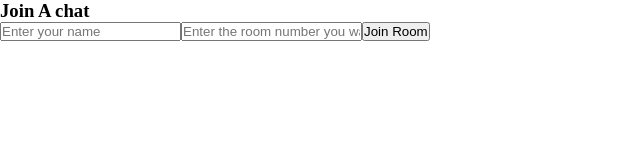
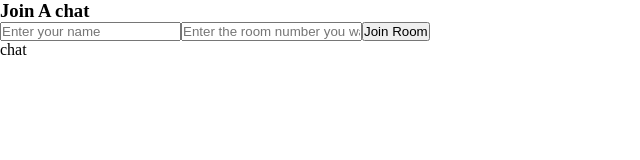
Before and after one commit to Wanjie-Ryan/chat-client, a React (Create React App) app: page / in a window 1280 px wide. Shown: the top 160 px of the page, without its empty margins (0-640 px from the left). Built offline with nearby package versions, Linux system fonts and the light colour scheme; no server answers.

Commit message:
sockets-client

```diff
--- a/src/components/IO/io.jsx
+++ b/src/components/IO/io.jsx
@@ -1,15 +1,18 @@
 import React, {useState} from 'react'
 import IOsocket from 'socket.io-client'
+import Chats from '../Sockets/chat'
+
+
+
+
 const socket = IOsocket.connect('http://localhost:3001')
 // connecting our frontend to the backend
-
-
 
 
 function SocketIo() {
 
 
-  const [username, setUsername] = useState('')
+  const [username, setUsername] = useState()
   const[room, setRoom] = useState()
 
   const handleName =(e)=>{
@@ -44,9 +47,12 @@ function SocketIo() {
       <div className='App'>
 
         <h3>Join A chat</h3>
+
         <input type ='text' placeholder ='Enter your name'onchange={handleName} value={username} required/>
         <input type ='text' placeholder ='Enter the room number you want to join' onChange={handleRoom} value={room} required/>
         <button type ='submit' onClick={JoinRoom}>Join Room</button>
+
+        <Chats socket={socket} username={username} room ={room}/>
 
 
 
--- /dev/null
+++ b/src/components/Sockets/chat.jsx
@@ -0,0 +1,28 @@
+import React from 'react'
+import './chat.css'
+
+
+//passing data from io as props to chat component
+function chat({socket, username, room}) {
+
+
+
+  return (
+
+
+    <>
+
+
+        <div>chat</div>
+
+
+
+    </>
+
+
+
+
+  )
+}
+
+export default chat
```
Also changed, not shown: src/components/Sockets/chat.css (added).
